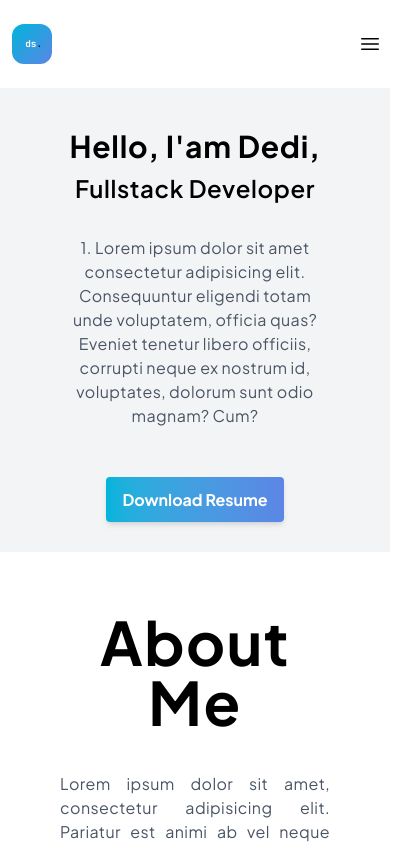
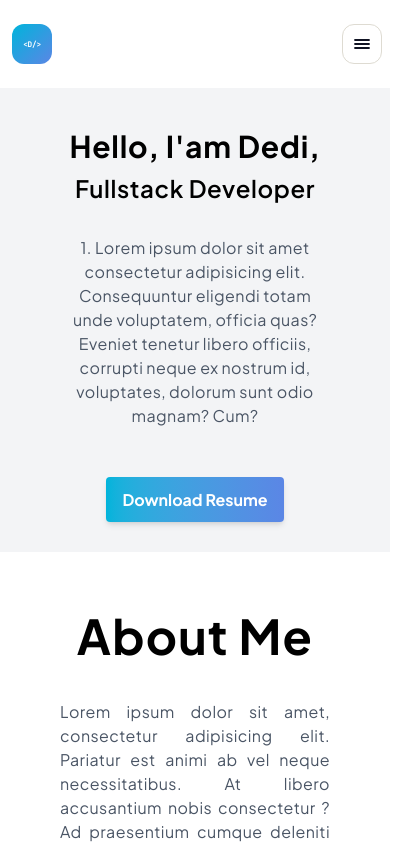
Before and after one commit to deddybear/portofolio-website, a Next.js app: page / in a window 390 px wide. Shown: the top 844 px of the page, 415 px wide, since content can reach past the window. Built offline with nearby package versions, Linux system fonts and the light colour scheme.

Commit message:
proses tampilan untuk mobile

```diff
--- a/app/(home)/components/about.tsx
+++ b/app/(home)/components/about.tsx
@@ -5,7 +5,7 @@ export default function AboutComponent({yearCount, completedProjectCount, techDo
     return (
         <div>
             {/* tittle section start */}
-            <h1 className="font-sans font-bold text-6xl tracking-wide text-center sm:tracking-widest sm:text-left">
+            <h1 className="font-sans font-bold text-5xl tracking-wide text-center sm:tracking-widest sm:text-left lg:text-6xl">
                 About Me
             </h1>
             {/* tittle section end */}
--- a/app/(home)/components/navbar.tsx
+++ b/app/(home)/components/navbar.tsx
@@ -1,32 +1,48 @@
 'use client'
+
+import { useState } from "react";
 
 export default function NavbarComponent() {
 
+    const listMenu: NavbarMenu[] = [
+        {
+            href: "#home",
+            label: "Home"
+        },
+        {
+            href: "#about",
+            label: "About"
+        },
+        {
+            href: "#portfolio",
+            label: "Portfolio"
+        },
+        {
+            href: "#technology",
+            label: "Technology"
+        },
+        {
+            href: "#contact",
+            label: "Contact"
+        }
+    ];
+
+    const [isMenuMobileOpen, setIsMenuMobileOpen] = useState(false);
+
     return (
         <nav className="relative after:pointer-events-none after:absolute">
+
             <div className="relative flex items-center justify-between px-1 lg:px-0">
-                {/* Mobile Menu Button Start */}
-                <div className="absolute inset-y-0 right-2 flex items-center sm:hidden">
-                    <button type="button" className="relative inline-flex items-center justify-center">
-                        <span className="absolute inset-0.5"></span>
-                        <span className="sr-only">Main Menu</span>
-                        <svg viewBox="0 0 24 24" fill="none" stroke="currentColor" strokeWidth="1.5" data-slot="icon" aria-hidden="true" className="size-6 in-aria-expanded:hidden">
-                            <path d="M3.75 6.75h16.5M3.75 12h16.5m-16.5 5.25h16.5" strokeLinecap="round" strokeLinejoin="round" />
-                        </svg>
-                        <svg viewBox="0 0 24 24" fill="none" stroke="currentColor" strokeWidth="1.5" data-slot="icon" aria-hidden="true" className="size-6 not-in-aria-expanded:hidden">
-                            <path d="M6 18 18 6M6 6l12 12" strokeLinecap="round" strokeLinejoin="round" />
-                        </svg>
-                    </button>
-                </div>
-                {/* Mobile Menu Button End */}
 
                 {/* Logo Webiste Start */}
                 <div className="sm:items-stretch sm:justify-start px-2">
                     <a href="#" className="flex flex-row items-center gap-3 py-6 font-bold">
                         <span className="relative flex shrink-0 w-10 h-10 rounded-xl bg-accent-gradient  items-center justify-center overflow-hidden">
-                            <svg width="24" height="24" viewBox="0 0 64 64">
-                                <text x="14" y="41" fontFamily="'JetBrains Mono', monospace" fontWeight="700" fontSize="25" fill="#FFFFFF">ds<tspan fill="#141C3A">.</tspan></text>
+                            <svg width="26" height="26" viewBox="0 0 64 64">
+                                <text x="32" y="40" textAnchor="middle" fontFamily="'JetBrains Mono', monospace"
+                                    fontWeight="700" fontSize="19" fill="#FFFFFF" letterSpacing="-0.5">&lt;D/&gt;</text>
                             </svg>
+
                         </span>
                         <div className="hidden sm:flex flex-col leading-tight">
                             <span className="font-sans font-bold text-sm">Dedi <span className="bg-linear-to-r bg-clip-text text-transparent from-[#00B4DB] to-[#5B86E5]">Suharman</span></span>
@@ -36,18 +52,72 @@ export default function NavbarComponent() {
                 </div>
                 {/* Logo Webiste End */}
 
+                {/* Mobile Menu Button Start */}
+                <div className="absolute inset-y-0 right-2 flex items-center sm:hidden">
+                    <button type="button"
+                        aria-label={isMenuMobileOpen ? 'Tutup menu' : 'Buka menu'}
+                        aria-expanded={isMenuMobileOpen}
+                        onClick={() => setIsMenuMobileOpen((prev) => !prev)}
+                        className="relative inline-flex items-center justify-center w-10 h-10 rounded-xl border border-line transition-colors duration-300">
+                        <svg width="20" height="20" viewBox="0 0 20 20">
+                            <line
+                                x1="3" y1="6" x2="17" y2="6"
+                                stroke="#101323" strokeWidth="1.8" strokeLinecap="round"
+                                className="transition-all duration-300 origin-center"
+                                style={{ transform: isMenuMobileOpen ? 'translateY(4px) rotate(45deg)' : 'none' }}
+                            />
+                            <line
+                                x1="3" y1="10" x2="17" y2="10"
+                                stroke="#101323" strokeWidth="1.8" strokeLinecap="round"
+                                className="transition-opacity duration-300"
+                                style={{ opacity: isMenuMobileOpen ? 0 : 1 }}
+                            />
+                            <line
+                                x1="3" y1="14" x2="17" y2="14"
+                                stroke="#101323" strokeWidth="1.8" strokeLinecap="round"
+                                className="transition-all duration-300 origin-center"
+                                style={{ transform: isMenuMobileOpen ? 'translateY(-4px) rotate(-45deg)' : 'none' }}
+                            />
+                        </svg>
+                    </button>
+                </div>
+                {/* Mobile Menu Button End */}
+
                 {/* Item Navbar Start */}
                 <div className="hidden sm:block">
                     <div className="flex space-x-4">
-                        <a href="#home" className="px-3 py-2 text-sm font-medium hover:bg-linear-to-r hover:bg-clip-text hover:text-transparent hover:from-[#00B4DB] hover:to-[#5B86E5]">Home</a>
-                        <a href="#about" className="px-3 py-2 text-sm font-medium hover:bg-linear-to-r hover:bg-clip-text hover:text-transparent hover:from-[#00B4DB] hover:to-[#5B86E5]">About</a>
-                        <a href="#portfolio" className="px-3 py-2 text-sm font-medium hover:bg-linear-to-r hover:bg-clip-text hover:text-transparent hover:from-[#00B4DB] hover:to-[#5B86E5]">Portfolio</a>
-                        <a href="#stack" className="px-3 py-2 text-sm font-medium hover:bg-linear-to-r hover:bg-clip-text hover:text-transparent hover:from-[#00B4DB] hover:to-[#5B86E5]">Technology</a>
-                        <a href="#contact" className="px-3 py-2 text-sm font-medium hover:bg-linear-to-r hover:bg-clip-text hover:text-transparent hover:from-[#00B4DB] hover:to-[#5B86E5]">Contact</a>
+                        {
+                            listMenu.map((dataMenu, index) => (
+                                <a key={index} href={dataMenu.href} className="px-3 py-2 text-sm font-medium hover:bg-linear-to-r hover:bg-clip-text hover:text-transparent hover:from-[#00B4DB] hover:to-[#5B86E5]">{dataMenu.label}</a>
+                            ))
+                        }
                     </div>
                 </div>
                 {/* Item Navbar End */}
             </div>
+            {/* List Menu Mobile Start */}
+            <div
+                className="sm:hidden grid transition-[grid-template-rows] w-full duration-300 ease-out "
+                style={{ gridTemplateRows: isMenuMobileOpen ? '1fr' : '0fr' }}
+            >
+                <div className="overflow-hidden">
+                    <div className="flex flex-col px-4 py-4 gap-1">
+                        {
+                            listMenu.map((dataMenu, index) => (
+                                <a
+                                    key={index}
+                                    onClick={() => setIsMenuMobileOpen(false)}
+                                    href={dataMenu.href}
+                                    className="font-sans font-medium text-base px-3 py-3 rounded-lg
+                           transition-colors hover:bg-indigo/10"
+                                >{dataMenu.label}</a>
+                            ))
+                        }
+                    </div>
+                </div>
+
+            </div>
+            {/* List Menu Mobile End */}
         </nav>
 
 
--- a/app/(home)/components/portfolio.tsx
+++ b/app/(home)/components/portfolio.tsx
@@ -45,7 +45,7 @@ export default function PortfolioComponent() {
     return (
         <div>
             {/* tittle section start */}
-            <h1 className="font-sans text-center font-bold text-6xl tracking-wide sm:tracking-widest">Portfolio</h1>
+            <h1 className="font-sans text-center font-bold text-5xl tracking-wide sm:tracking-widest lg:text-6xl">Portfolio</h1>
             {/* tittle section end */}
 
             {/* description section start */}
@@ -58,7 +58,7 @@ export default function PortfolioComponent() {
 
             {/* list card projects start */}
 
-            <div id="collection-projects" className="mt-15 grid grid-cols-2 gap-4 sm:grid-cols-3 lg:mt-18 lg:gap-8">
+            <div id="collection-projects" className="mt-15 grid grid-cols-1 gap-4 sm:grid-cols-3 lg:mt-18 lg:gap-8">
                 {
                     dataDummy.map((data, index) => (
                         <a key={index} href="#" className="group flex flex-col bg-white border border-line rounded-2xl shadow-lg overflow-hidden
--- a/app/(home)/components/technology.tsx
+++ b/app/(home)/components/technology.tsx
@@ -227,7 +227,7 @@ export default function TechnologyComponent() {
     return (
         <div>
             {/* tittle section start */}
-            <h1 className="font-sans font-bold text-6xl tracking-wide text-center sm:tracking-widest sm:text-left">
+            <h1 className="font-sans font-bold text-5xl tracking-wide text-center sm:tracking-widest sm:text-left lg:text-6xl">
                 Technology Stack
             </h1>
             {/* tittle section end */}
@@ -253,7 +253,7 @@ export default function TechnologyComponent() {
                             </div>
                         </div>
 
-                        <div className="grid grid-cols-2 sm:grid-cols-3 lg:grid-cols-4 gap-4">
+                        <div className="grid grid-cols-1 sm:grid-cols-3 lg:grid-cols-4 gap-4">
                             {
                                 data.technology.map((data, indexNested) => (
                                     <div key={indexNested} className="group flex items-center gap-3 bg-white border border-line rounded-xl px-4 py-3.5
--- a/app/(home)/page.tsx
+++ b/app/(home)/page.tsx
@@ -82,7 +82,7 @@ export default function Home() {
                 {/* Portofolio Section Start */}
 
                 {/* Technology Section Start */}
-                <section id="stack" className="px-15 py-15 lg:py-25">
+                <section id="technology" className="px-15 py-15 lg:py-25">
                     <TechnologyComponent />
                 </section>
                 {/* Technology Section End */}
--- a/app/globals/styles/globals.css
+++ b/app/globals/styles/globals.css
@@ -1,12 +1,17 @@
 @import "tailwindcss";
 
-.bg-dots {
-    background-image: radial-gradient(circle at 1px 1px, rgb(20 28 58 / 0.06) 1px, transparent 0);
-    background-size: 22px 22px;
+@keyframes fab-ping {
+  0% {
+    transform: scale(1);
+    opacity: 0.5;
   }
 
-
-
+  75%,
+  100% {
+    transform: scale(1.6);
+    opacity: 0;
+  }
+}
 
 @theme {
   --font-sans: var(--font-plus-jakarta-sans);
@@ -33,6 +38,19 @@
 }
 
 
+.bg-dots {
+  background-image: radial-gradient(circle at 1px 1px, rgb(20 28 58 / 0.06) 1px, transparent 0);
+  background-size: 22px 22px;
+}
+
+.fab-ping {
+  animation: fab-ping 2.2s cubic-bezier(0, 0, 0.2, 1) infinite;
+}
+
+
+
+
+
 /* :root {
   --background: #ffffff;
   --foreground: #171717;
--- /dev/null
+++ b/app/types/navbar.d.ts
@@ -0,0 +1,4 @@
+interface NavbarMenu {
+    href: string;
+    label: string;
+}
```
Lines whose indentation alone changed are shown as unchanged.
